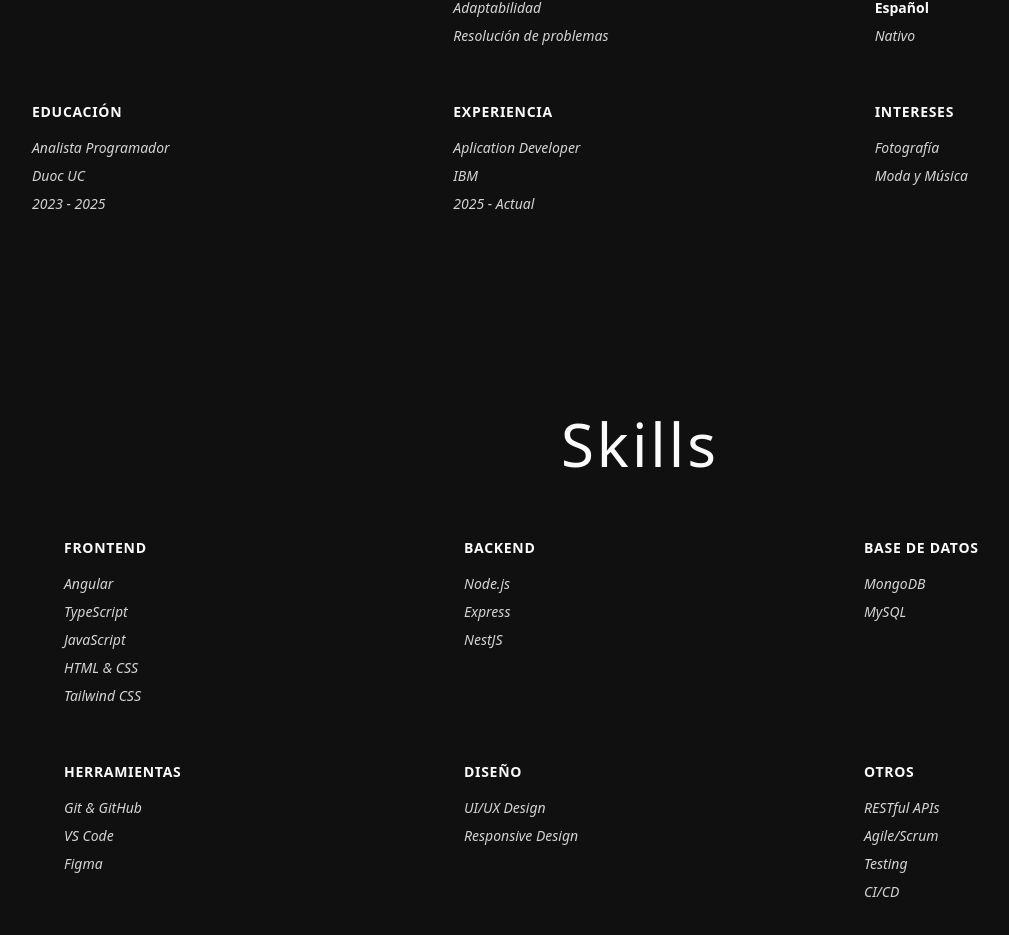
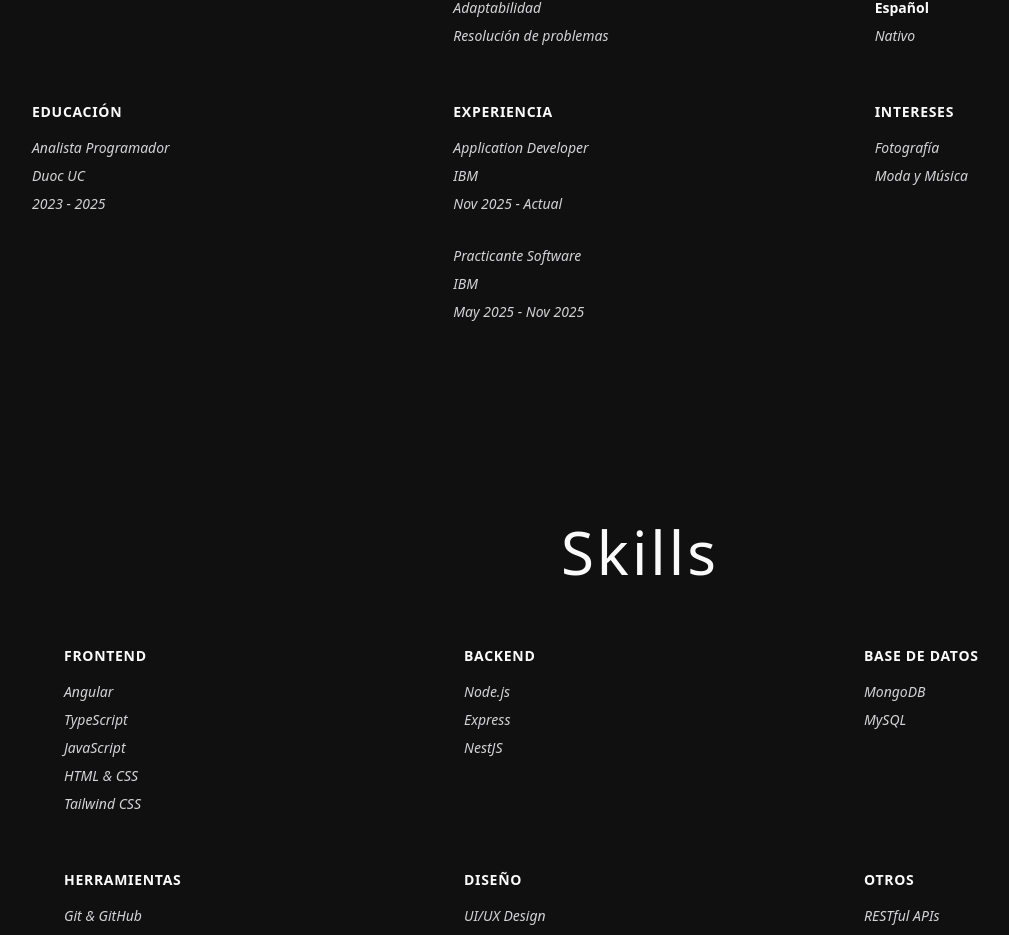
Before and after one commit to AlvaroPdev/portfolio, an Angular app: page / in a window 1280 px wide. Shown: the part 1114-2049 px from the top of the page, without its empty margins (0-1009 px from the left). Built offline with nearby package versions, Linux system fonts and the light colour scheme; a web font is replaced by a local one.

Commit message:
feat(about): sync with LinkedIn CV - add bio, fix email, add IBM internship experience

```diff
--- a/src/app/components/about/about.css
+++ b/src/app/components/about/about.css
@@ -5,9 +5,7 @@
 }
 
 .about-title {
-    @apply text-6xl text-zinc-50 text-center mb-12 md:mb-16;
-    font-weight: 300;
-    letter-spacing: 0.05em;
+    @apply text-6xl text-zinc-50 text-center mb-12 md:mb-16 font-light tracking-[0.05em];
 }
 
 .about-grid {
--- a/src/app/components/about/about.html
+++ b/src/app/components/about/about.html
@@ -38,9 +38,13 @@
         <!-- Experience -->
         <div class="about-section">
             <h3>EXPERIENCIA</h3>
-            <p><i>Aplication Developer</i></p>
+            <p><i>Application Developer</i></p>
             <p><i>IBM</i></p>
-            <p><i>2025 - Actual</i></p>
+            <p><i>Nov 2025 - Actual</i></p>
+            <br>
+            <p><i>Practicante Software</i></p>
+            <p><i>IBM</i></p>
+            <p><i>May 2025 - Nov 2025</i></p>
         </div>
 
         <!-- Interests -->
```
